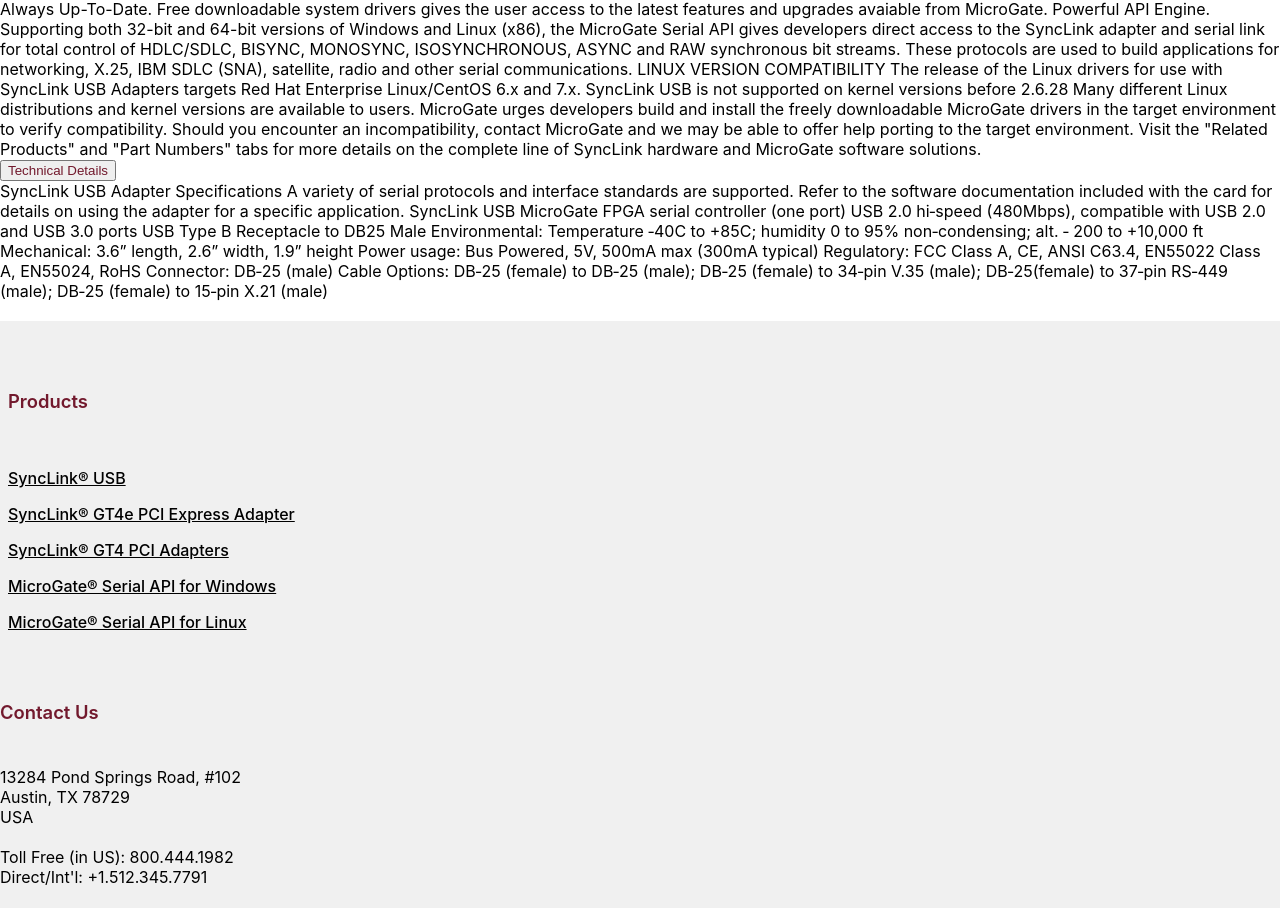
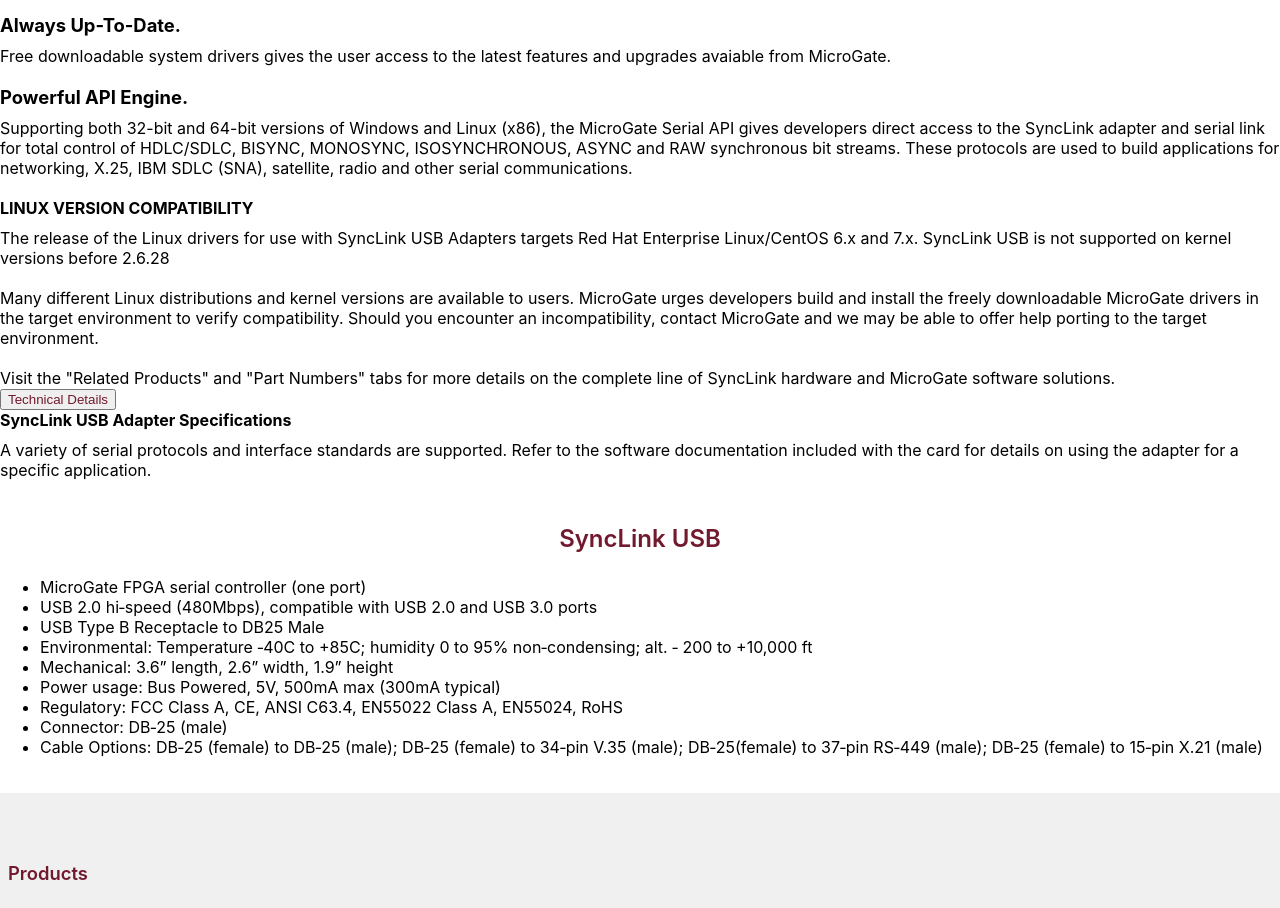
Before and after one commit to wjntx/mgweb, a React (Create React App) app in the folder src/: page /#/USBAdapter in a window 1280 px wide. Shown: the part 1453-2361 px from the top of the page. Built offline with nearby package versions, Linux system fonts and the light colour scheme; the HTML template or start-up script is replaced by a standard one.

Commit message:
USB product page updated

```diff
--- a/src/Home.js
+++ b/src/Home.js
@@ -80,7 +80,7 @@
                     <div align="center"><Image src={col1} rounded className="mb-3 mt-3 shadow p-2 mb-4 bg-white rounded" /></div> <br />
                     <h4>SyncLink® USB</h4>
                     Based upon MicroGate's proven FPGA serial controller, the SyncLink USB supports synchronous line speeds to 10Mbps and interfaces with systems using USB 2.0 hi-speed (480Mbps) ports and is compatible with USB 3.0 ports.
-                    <div align="center"><NavLink to="/" className="navlink px-2"><Button variant="secondary" size="sm" className="m-3">Learn More</Button></NavLink></div>
+                    <div align="center"><NavLink to="/USBAdapter/" className="navlink px-2"><Button variant="secondary" size="sm" className="m-3">Learn More</Button></NavLink></div>
                     <br /><br /><br /><br />
                     </Col>
                     <Col className="col-lg-3">
--- a/src/USBAdapter.js
+++ b/src/USBAdapter.js
@@ -17,6 +17,14 @@
     font-size: 2rem;
 }
 
+h3 {
+    color: #72192d;
+    font-size: 1.5rem;
+    text-align: center;
+    font-weight: 600;
+    white-space: nowrap;
+}
+
 h4 {
     color: #72192d;
     font-size: 2rem;
@@ -30,8 +38,9 @@
     font-style: italic;
 }
 
-ul {
+.ulFormat {
     padding-top: 10px;
+    padding-bottom: 15px;
 }
 
 .toggleLink {
@@ -41,6 +50,20 @@
         color: black;
         font-weight: 500;
     }
+}
+
+.subhead {
+    color: black;
+    font-size: 1.15rem;
+    font-weight: 700;
+    padding-bottom: 10px;
+}
+
+.subhead2 {
+    color: dark grey;
+    font-size: 1rem;
+    font-weight: 700;
+    padding-bottom: 10px;
 }
 `;
 
@@ -82,8 +105,8 @@
                                 </Card.Header>
                                 <Accordion.Collapse eventKey="0">
                                 <Card.Body>
-                                Other features include:<br />
-                                <ul>
+                                <b>Other features include:</b><br />
+                                <ul className="ulFormat">
                                     <li>Supports 10Mbps synchronous, 8Mbps asynchronous connections</li>
                                     <li>SDLC, HDLC, BISYNC, MONOSYNC, ISOCHRONOUS, ASYNC, RAW bit-synchronous protocols</li>
                                     <li>USB 2.0 hi‐speed (480Mbps), compatible with USB 2.0 and USB 3.0 ports</li>
@@ -101,18 +124,17 @@
                                     <li>Optional rails for use when permanent mounting required.</li>
                                 </ul>
 
-                                    Always Up-To-Date.
+                                    <div className="subhead">Always Up-To-Date.</div>
                                     Free downloadable system drivers gives the user access to the latest features and upgrades avaiable from MicroGate.
-
-                                    Powerful API Engine.
+                                    <br /><br />
+                                    <div className="subhead">Powerful API Engine.</div>
                                     Supporting both 32-bit and 64-bit versions of Windows and Linux (x86), the MicroGate Serial API gives developers direct access to the SyncLink adapter and serial link for total control of HDLC/SDLC, BISYNC, MONOSYNC, ISOSYNCHRONOUS, ASYNC and RAW synchronous bit streams. These protocols are used to build applications for networking, X.25, IBM SDLC (SNA), satellite, radio and other serial communications.
-
-                                    LINUX VERSION COMPATIBILITY
-
+                                    <br /><br />
+                                    <div className="subhead2">LINUX VERSION COMPATIBILITY</div>
                                     The release of the Linux drivers for use with SyncLink USB Adapters targets Red Hat Enterprise Linux/CentOS 6.x and 7.x. SyncLink USB is not supported on kernel versions before 2.6.28
-
+                                    <br /><br />
                                     Many different Linux distributions and kernel versions are available to users. MicroGate urges developers build and install the freely downloadable MicroGate drivers in the target environment to verify compatibility. Should you encounter an incompatibility, contact MicroGate and we may be able to offer help porting to the target environment.
-
+                                    <br /><br />
                                     Visit the "Related Products" and "Part Numbers" tabs for more details on the complete line of SyncLink hardware and MicroGate software solutions.
                                 </Card.Body>
                                 </Accordion.Collapse>
@@ -125,18 +147,21 @@
                                 </Card.Header>
                                 <Accordion.Collapse eventKey="1">
                                 <Card.Body>
-                                    SyncLink USB Adapter Specifications
+                                    <div className="subhead2">SyncLink USB Adapter Specifications</div>
                                     A variety of serial protocols and interface standards are supported. Refer to the software documentation included with the card for details on using the adapter for a specific application.
-                                    SyncLink USB
-                                    MicroGate FPGA serial controller (one port)
-                                    USB 2.0 hi‐speed (480Mbps), compatible with USB 2.0 and USB 3.0 ports
-                                    USB Type B Receptacle to DB25 Male
-                                    Environmental: Temperature ‐40C to +85C; humidity 0 to 95% non‐condensing; alt. ‐ 200 to +10,000 ft
-                                    Mechanical: 3.6” length, 2.6” width, 1.9” height
-                                    Power usage: Bus Powered, 5V, 500mA max (300mA typical)
-                                    Regulatory: FCC Class A, CE, ANSI C63.4, EN55022 Class A, EN55024, RoHS
-                                    Connector: DB‐25 (male)
-                                    Cable Options: DB‐25 (female) to DB‐25 (male); DB‐25 (female) to 34‐pin V.35 (male); DB‐25(female) to 37‐pin RS‐449 (male); DB‐25 (female) to 15‐pin X.21 (male)
+                                    <br /><br />
+                                    <h3>SyncLink USB</h3>
+                                    <ul>
+                                        <li>MicroGate FPGA serial controller (one port)</li>
+                                        <li>USB 2.0 hi‐speed (480Mbps), compatible with USB 2.0 and USB 3.0 ports</li>
+                                        <li>USB Type B Receptacle to DB25 Male</li>
+                                        <li>Environmental: Temperature ‐40C to +85C; humidity 0 to 95% non‐condensing; alt. ‐ 200 to +10,000 ft</li>
+                                        <li>Mechanical: 3.6” length, 2.6” width, 1.9” height</li>
+                                        <li>Power usage: Bus Powered, 5V, 500mA max (300mA typical)</li>
+                                        <li>Regulatory: FCC Class A, CE, ANSI C63.4, EN55022 Class A, EN55024, RoHS</li>
+                                        <li>Connector: DB‐25 (male)</li>
+                                        <li>Cable Options: DB‐25 (female) to DB‐25 (male); DB‐25 (female) to 34‐pin V.35 (male); DB‐25(female) to 37‐pin RS‐449 (male); DB‐25 (female) to 15‐pin X.21 (male)</li>
+                                    </ul>
                                 </Card.Body>
                                 </Accordion.Collapse>
                             </Card>
```
